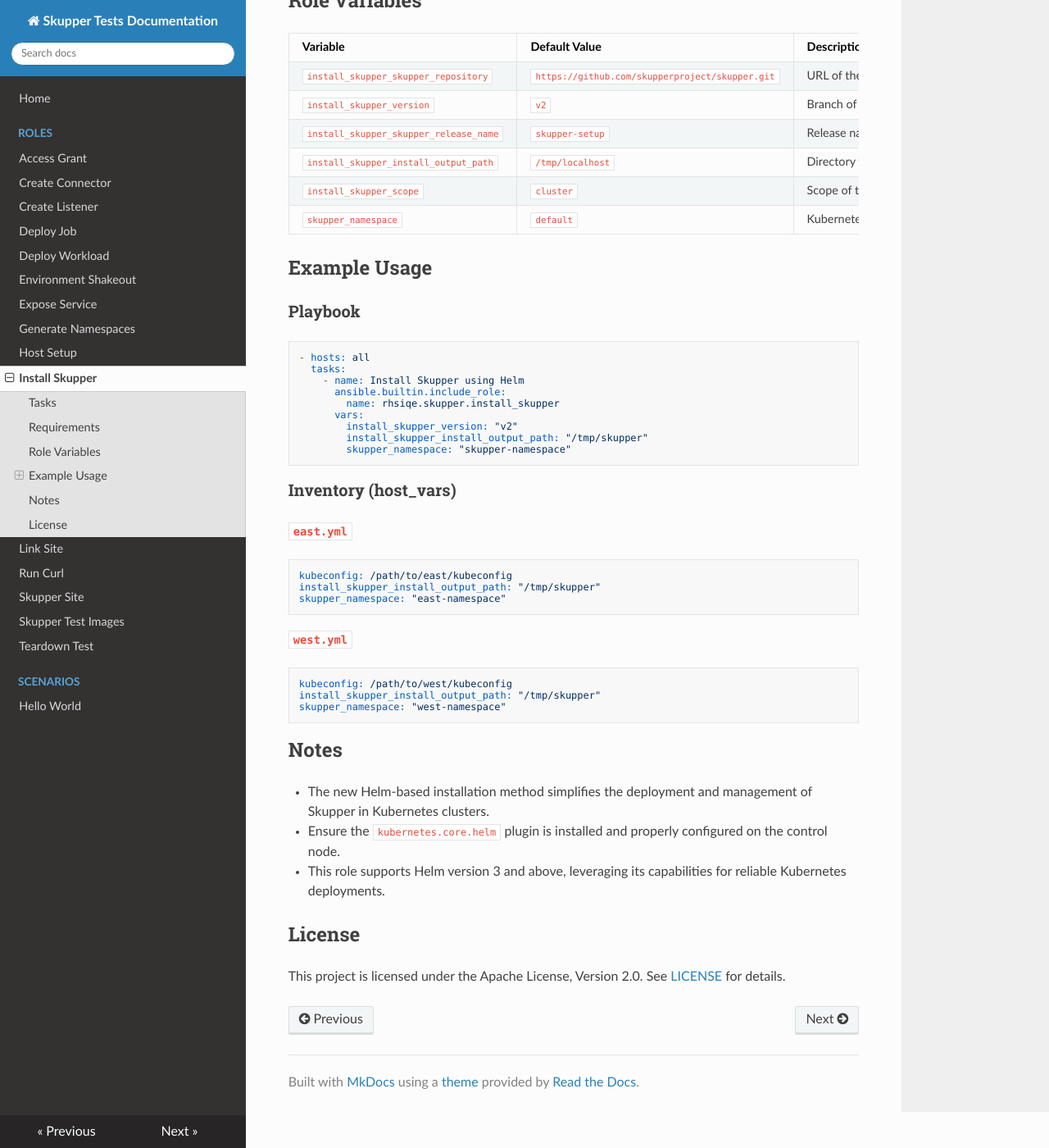
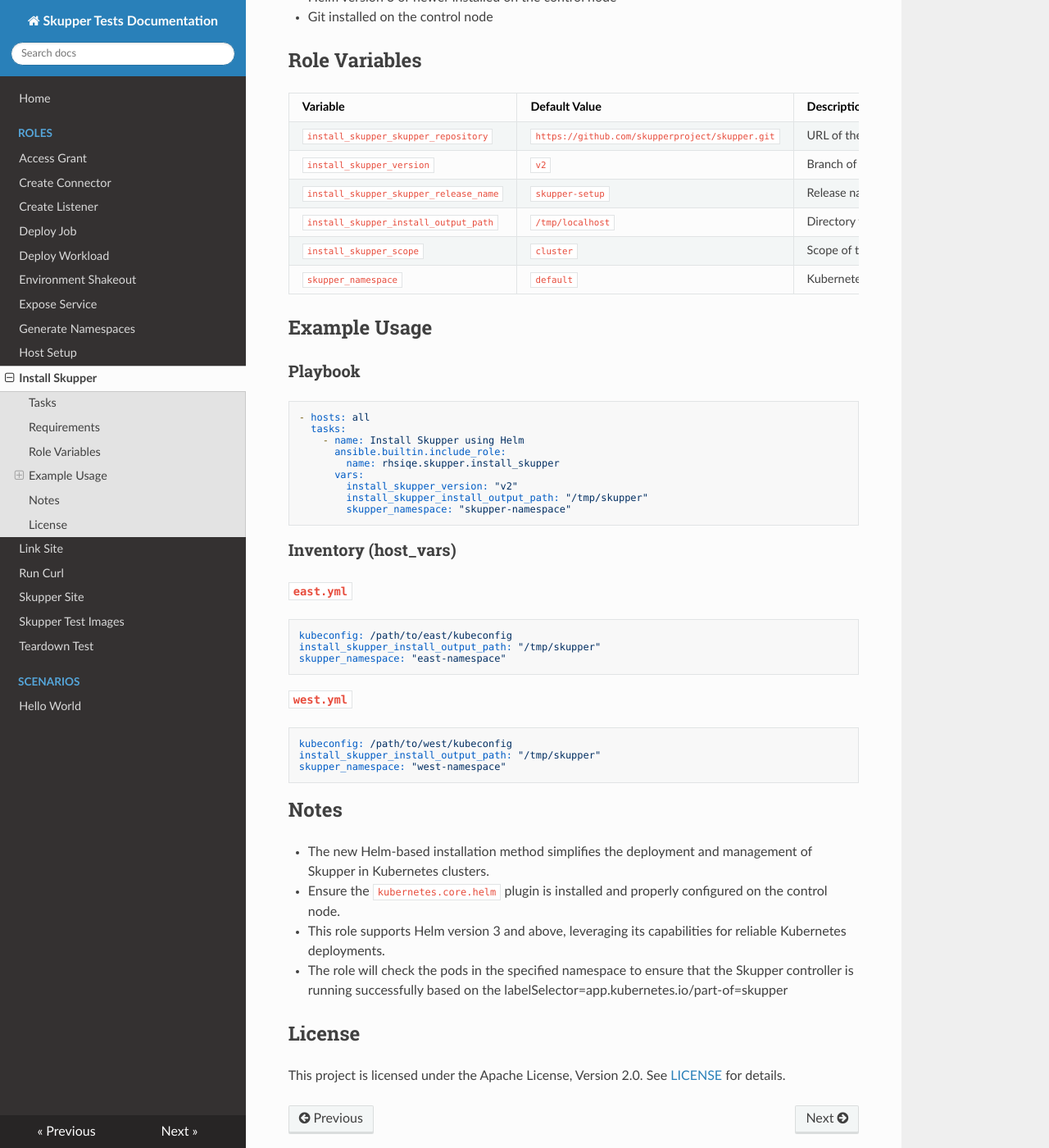
Before and after one commit to rafaelvzago/skupper-tests, an MkDocs documentation site: the page built from docs/roles/install_skupper.md, in a window 1280 px wide and 1400 px high, scrolled down 773 px. Shown: the whole window at 82% size. Built offline with MkDocs 1.6.1, drawn with Linux system fonts in a browser that asks for light colours; nearby versions of some CDN libraries; some of the changed text lies outside the part shown.

```diff
--- a/docs/roles/install_skupper.md
+++ b/docs/roles/install_skupper.md
@@ -10,6 +10,7 @@ This Ansible role automates the installation of Skupper using its Helm chart, en
   - Deploys Skupper in the specified Kubernetes namespace using the Helm chart.
   - There are two installation modes: `cluster` and `namespace`.
     - `cluster`: Installs Skupper in the entire Kubernetes cluster.
+        - The skupper controller namespace needs to be specified in the `skupper_namespace` variable.
     - `namespace`: Installs Skupper in a specific namespace.
 - **Clean Up Temporary Directory:**
   - Removes the cloned repository to maintain a clean environment.
@@ -31,7 +32,7 @@ This Ansible role automates the installation of Skupper using its Helm chart, en
 | `install_skupper_skupper_release_name`| `skupper-setup`                           | Release name for Skupper.                                                  |
 | `install_skupper_install_output_path` | `/tmp/localhost`                          | Directory where the repository will be cloned temporarily.                 |
 | `install_skupper_scope`               | `cluster`                                 | Scope of the Skupper installation (cluster or namespace).                  |
-| `skupper_namespace`                   | `default`                                 | Kubernetes namespace for Skupper installation.                             |
+| `skupper_namespace`                   | `default`                                 | Kubernetes namespace for Skupper installation. If `cluster`, specify the namespace where the Skupper controller will be deployed. |
 
 ## Example Usage
 
@@ -72,6 +73,7 @@ skupper_namespace: "west-namespace"
 - The new Helm-based installation method simplifies the deployment and management of Skupper in Kubernetes clusters.
 - Ensure the `kubernetes.core.helm` plugin is installed and properly configured on the control node.
 - This role supports Helm version 3 and above, leveraging its capabilities for reliable Kubernetes deployments.
+- The role will check the pods in the specified namespace to ensure that the Skupper controller is running successfully based on the labelSelector=app.kubernetes.io/part-of=skupper
 
 ## License
 
```
Also changed, not shown: 2 other files.
